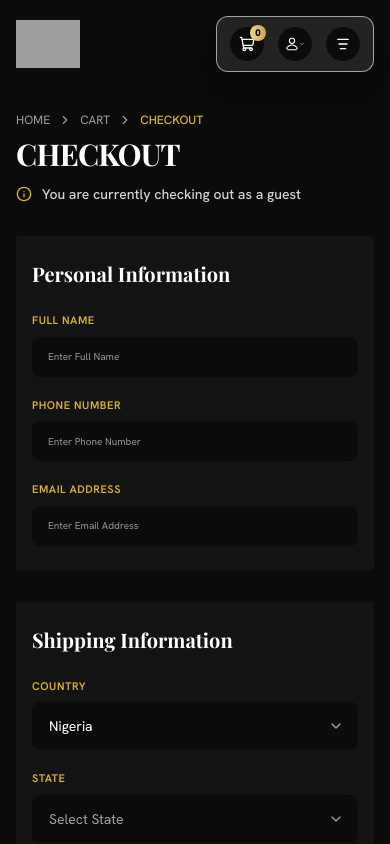
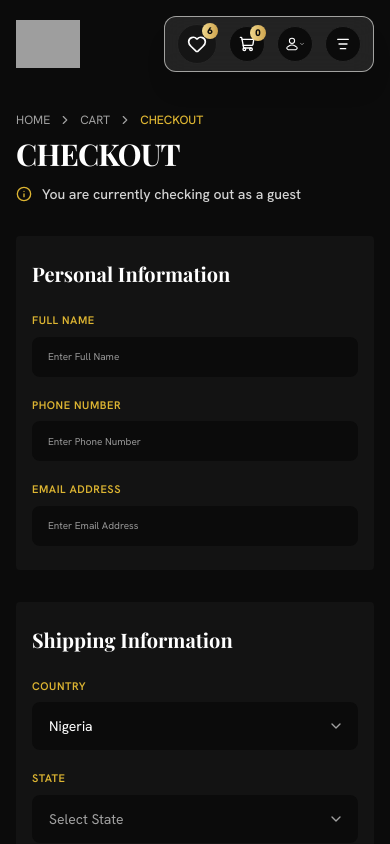
Before and after one commit to Sprinters101/roseiy_emporium, a React (Vite) app: page /checkout in a window 390 px wide. Shown: the top 844 px of the page. Built offline with nearby package versions, Linux system fonts and the light colour scheme; grey boxes are pictures that could not be loaded; a web font is replaced by a local one.

Commit message:
fix: adjust navbar layout by hiding search bar on small screens and enabling mobile visibility within the navigation pod

```diff
--- a/src/components/common/Navbar.tsx
+++ b/src/components/common/Navbar.tsx
@@ -25,7 +25,7 @@ import { useAuth } from "@/context/AuthContext";
 const NavSearch = () => {
     const [searchQuery, setSearchQuery] = useState("");
     return (
-        <div className="relative flex items-center bg-black/40 rounded-full px-3.5 py-1.5 w-full transition-colors">
+        <div className="relative hidden  lg:flex items-center bg-black/40 rounded-full px-3.5 py-1.5 w-full transition-colors">
             <Search className="size-4 text-black-300 mr-1 shrink-0" />
             <Input
                 type="text"
@@ -160,7 +160,7 @@ export const Navbar = () => {
 
                         {/* Integrated Right Action Pod */}
                         <div className="bg-po bg-white/10 backdrop-blur-md flex items-center h-14 md:h-15 gap-3 md:gap-4 rounded-xl py-2 px-3 md:px-8 border-[0.5px] border-ivory-400/60 shadow-xl lg:w-full max-w-116">
-                            <div className="hidden lg:flex items-center gap-4">
+                            <div className="flex items-center gap-4">
                                 <NavSearch />
                                 <Link
                                     to="/wishlist"
```
Also changed, not shown: 1 other file (tests, documents, lock files or other folders).
